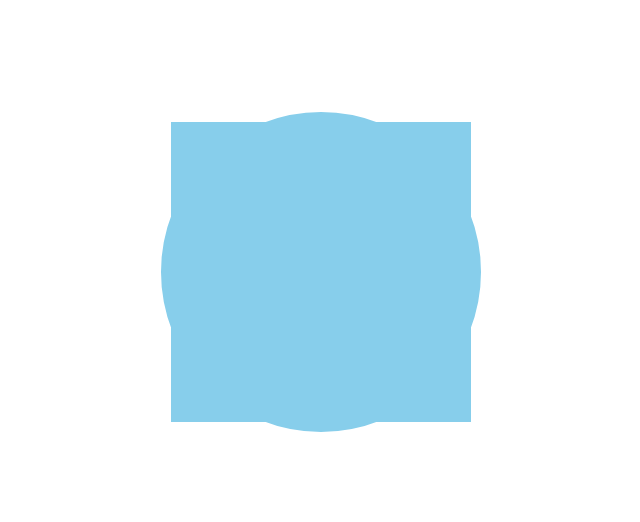
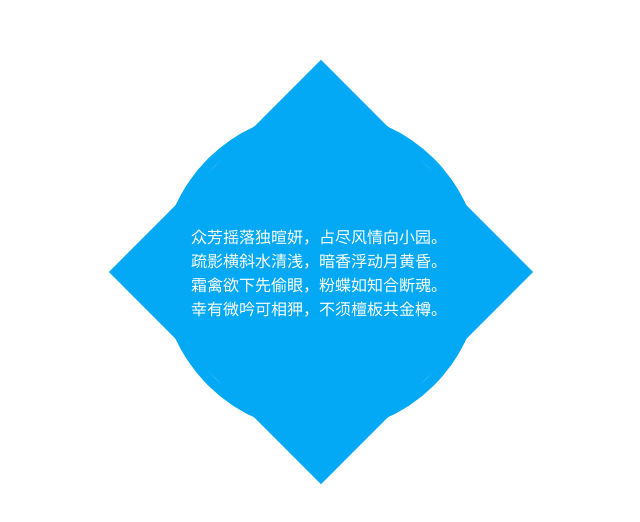
Before and after one commit to ZmSama/Javascript-css-exercise, a plain HTML site: page CSS悬停效果之字形D/index.html in a window 1280 px wide. Shown: the part 128-650 px from the top of the page, without its empty margins (319-959 px from the left). Drawn offline with Linux system fonts and the light colour scheme.

Commit message:
新增一个例子

```diff
--- a/CSS悬停效果之字形D/index.html
+++ b/CSS悬停效果之字形D/index.html
@@ -14,6 +14,11 @@
     <title>CSS悬停效果之字形D</title>
   </head>
   <body>
-    <div></div>
+    <div>
+      <p>
+        众芳摇落独暄妍，占尽风情向小园。 疏影横斜水清浅，暗香浮动月黄昏。
+        霜禽欲下先偷眼，粉蝶如知合断魂。 幸有微吟可相狎，不须檀板共金樽。
+      </p>
+    </div>
   </body>
 </html>
--- a/CSS悬停效果之字形D/style.css
+++ b/CSS悬停效果之字形D/style.css
@@ -12,11 +12,12 @@ div {
   height: 300px;
   width: 300px;
   background: #fff;
-  border: 10px solid skyblue;
+  border: 10px solid #03a9f4;
   border-radius: 50%;
   cursor: pointer;
   transition: border-radius 0.4s;
   position: relative;
+  z-index: 1;
 }
 
 div:hover {
@@ -30,5 +31,23 @@ div::before {
   left: 0;
   width: 100%;
   height: 100%;
-  background: skyblue;
+  background: #03a9f4;
+  transform: rotateZ(45deg);
+  z-index: -1;
 }
+
+div p {
+  margin: 0;
+  padding: 0;
+  color: #fff;
+  position: absolute;
+  top: 50%;
+  transform: translateY(-50%);
+  font-size: 16px;
+  padding: 20px;
+  box-sizing: border-box;
+  transition: 0.5s;
+}
+div:hover p {
+  box-shadow: 0 0 50px rgba(0, 0, 0, 0.5);
+}
```
Also changed, not shown: 1 other file.
